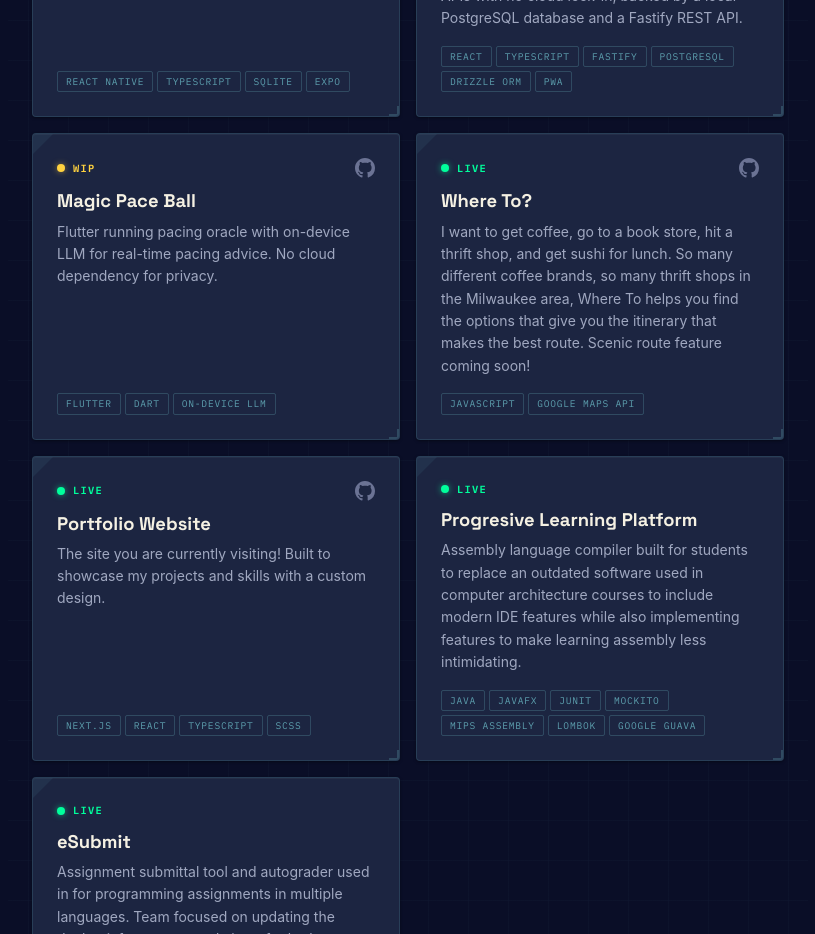
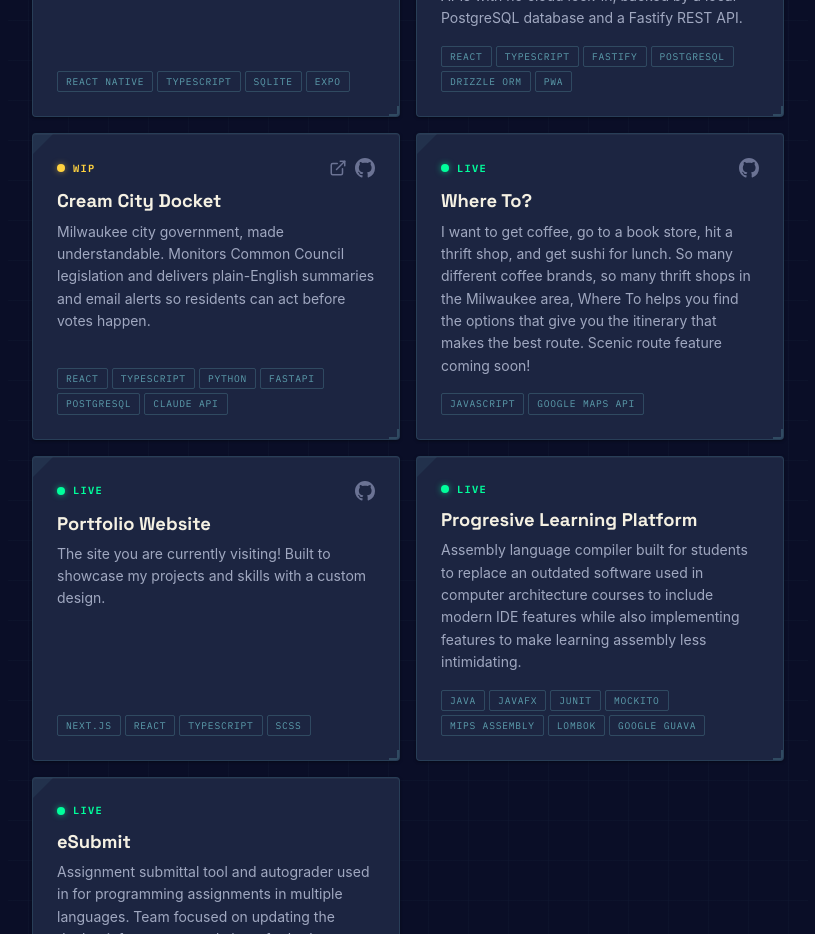
Before and after one commit to k8thompson134/portfolio, a Next.js app: page / in a window 1280 px wide. Shown: the part 1340-2274 px from the top of the page, without its empty margins (232-1047 px from the left). Built offline with nearby package versions, Linux system fonts and the light colour scheme; a web font is replaced by a local one.

Commit message:
added new project "Cream City Docket"

```diff
--- a/src/app/page.tsx
+++ b/src/app/page.tsx
@@ -45,12 +45,12 @@ export default function Home() {
             github="https://github.com/k8thompson134/Stormglass"
           />
           <ProjectCard
-            title="Magic Pace Ball"
-            description="Flutter running pacing oracle with on-device LLM for real-time pacing advice. No cloud dependency for privacy."
-            tech={['Flutter', 'Dart', 'On-Device LLM']}
+            title="Cream City Docket"
+            description="Milwaukee city government, made understandable. Monitors Common Council legislation and delivers plain-English summaries and email alerts so residents can act before votes happen."
+            tech={['React', 'TypeScript', 'Python', 'FastAPI', 'PostgreSQL', 'Claude API']}
             status="wip"
-            href="/magic-pace-ball"
-            github="https://github.com/k8thompson134/magic-pace-ball"
+            liveUrl="https://creamcitydocket.com"
+            github="https://github.com/k8thompson134/Cream-City-Docket"
           />
           <ProjectCard
             title="Where To?"
```
